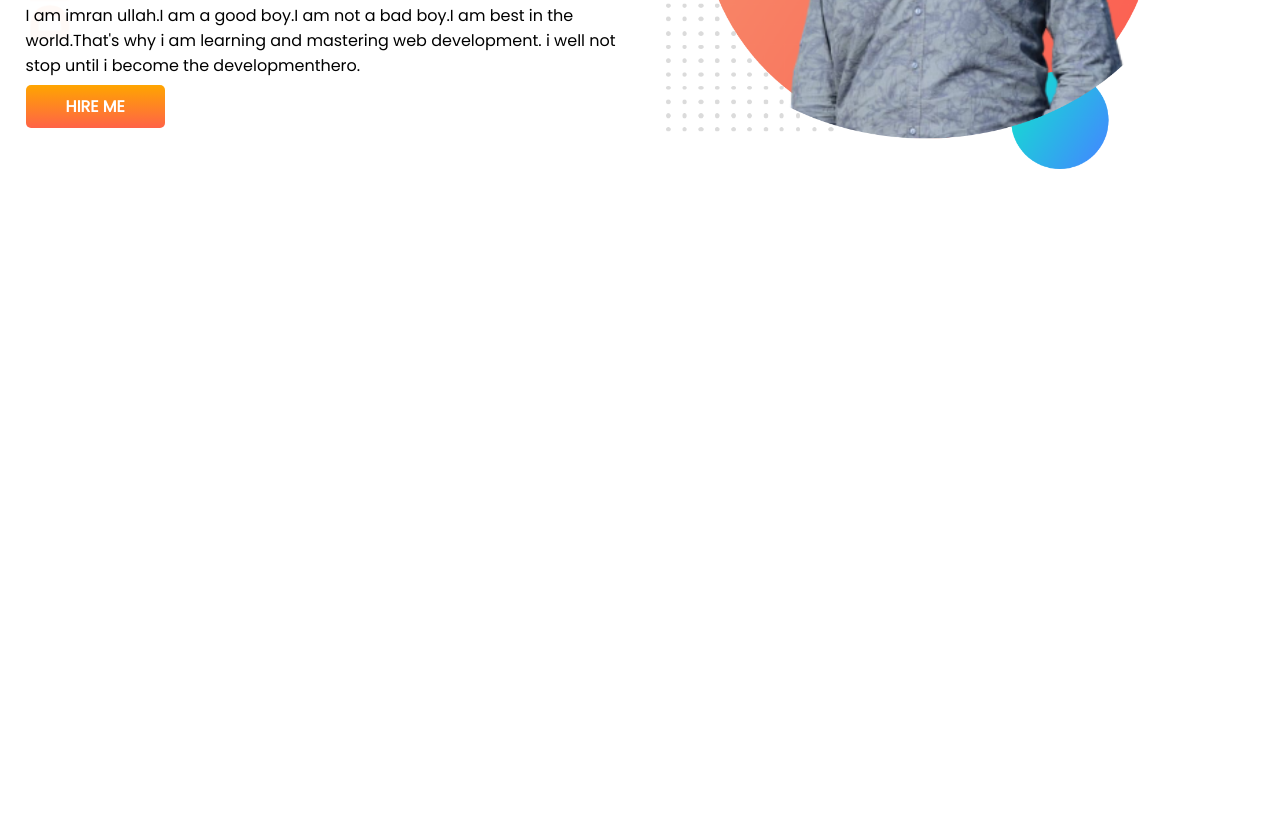
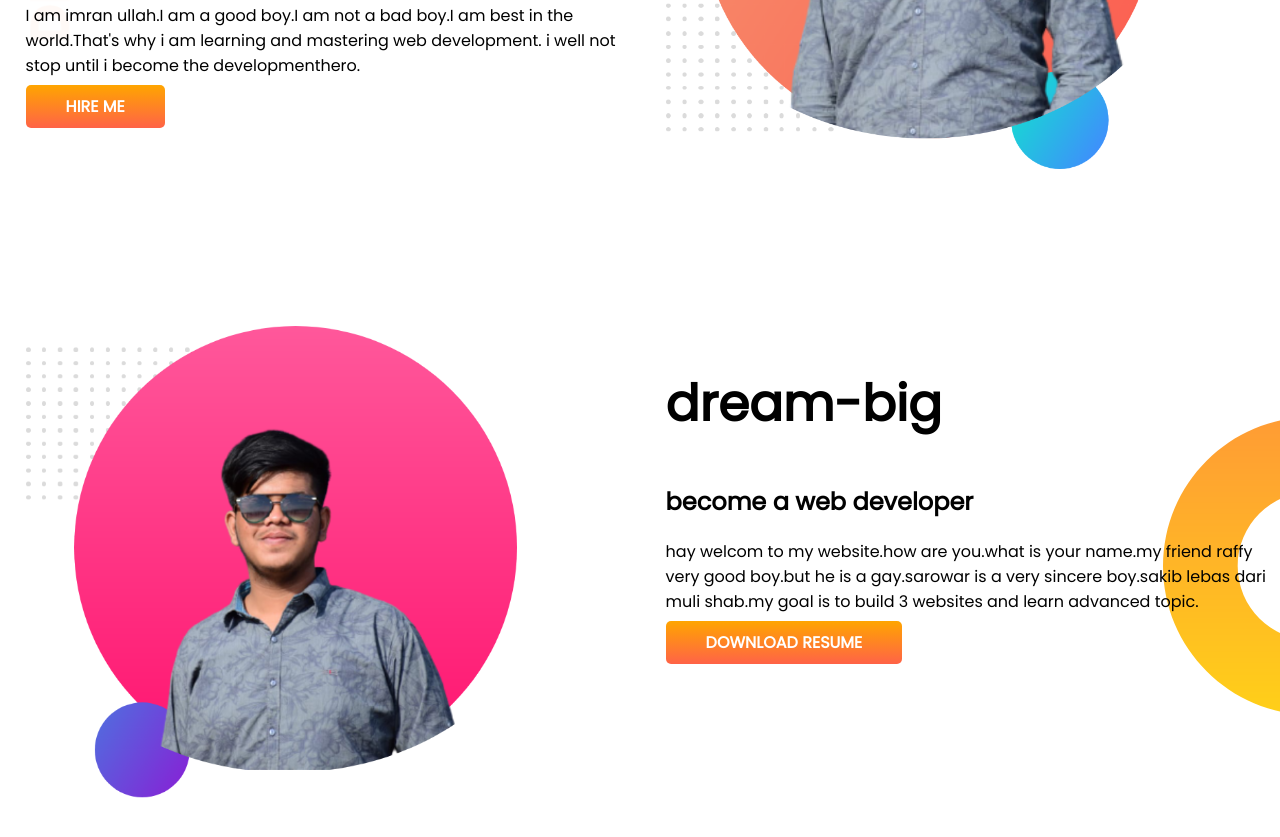
Before and after one commit to Imran-ullah/developer-portfolio-2, a plain HTML site: page index.html in a window 1280 px wide. Shown: the part 319-1156 px from the top of the page. Before the commit the page ends 800 px from the top, so only its background shows below. Drawn offline with Linux system fonts and the light colour scheme.

Commit message:
dream added

```diff
--- a/index.html
+++ b/index.html
@@ -27,6 +27,20 @@
             <img src="images/imran-photo.png" alt="">
         </div>
     </section>
+    <section class="dream-big">
+        <div class="half-width">
+            <img src="images/my-bg2.png" alt="">
+        </div>
+        <div class="half-width">
+            <h1>dream-big</h1>
+            <h2>become a web developer</h2>
+            <p>hay welcom to my website.how are you.what is your name.my friend raffy very good boy.but he is a
+                gay.sarowar is a very sincere boy.sakib lebas dari muli shab.my goal is to build 3 websites and learn
+                advanced topic.</p>
+            <a class="link-button" href="">DOWNLOAD RESUME</a>
+        </div>
+
+    </section>
 </body>
 
 </html>
--- a/style.css
+++ b/style.css
@@ -10,6 +10,7 @@ h1{
 }
 section{
     display: flex;
+    margin-bottom: 150px;
 }
 .half-width{
     width: 50%;
@@ -30,3 +31,8 @@ section{
     background-image: url(images/top-banner.png);
     background-repeat: no-repeat;
 }
+.dream-big{
+    background-image: url(images/dream-bg.png);
+    background-repeat: no-repeat;
+    background-position: right;
+}
```
